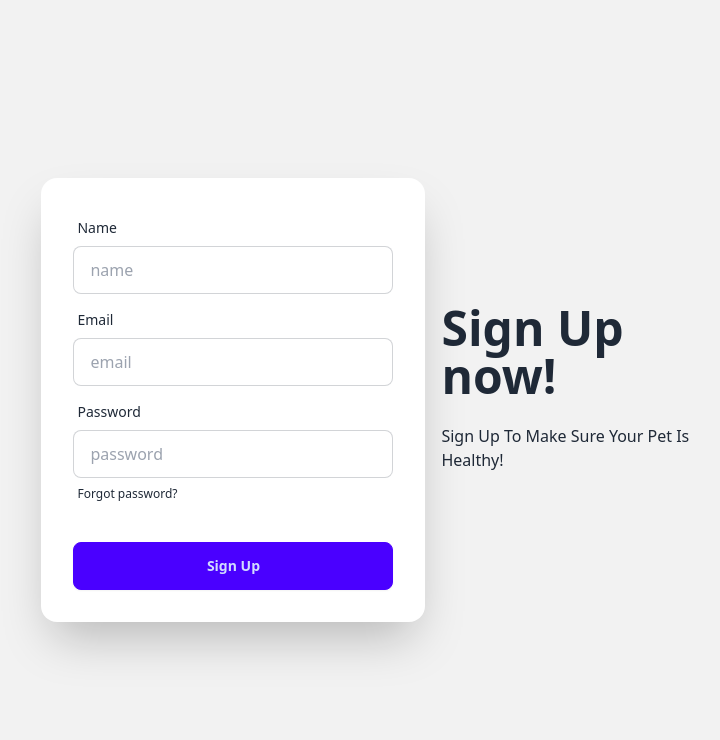
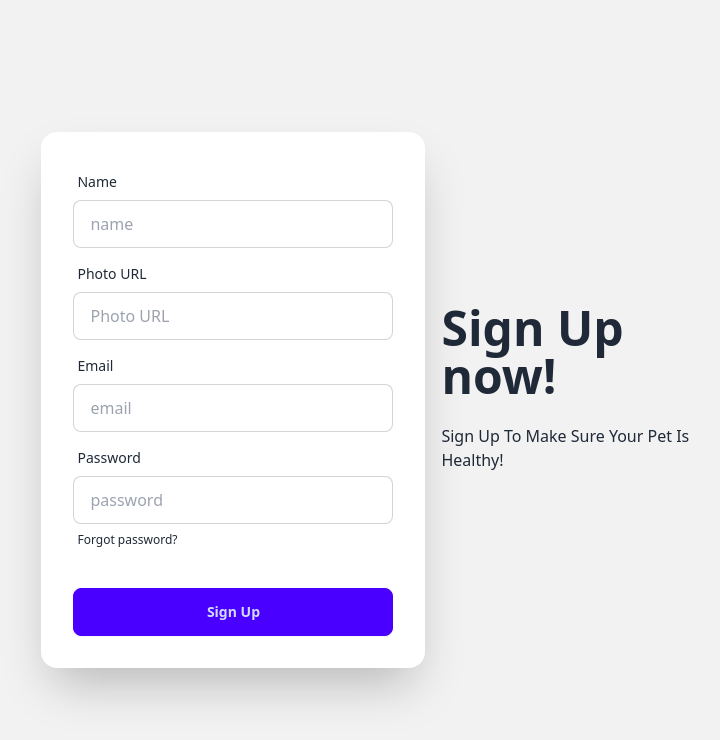
Before and after one commit to junaeddurjoy/pet-corner-frontend, a React (Vite) app: page /signup in a window 1280 px wide. Shown: the top 740 px of the page, without its empty margins (269-989 px from the left). Built offline with nearby package versions, Linux system fonts and the light colour scheme; no server answers.

Commit message:
login signup navigate

```diff
--- a/src/Pages/SignUp/SignUp.jsx
+++ b/src/Pages/SignUp/SignUp.jsx
@@ -2,18 +2,48 @@ import { useContext } from "react";
 import { Helmet } from "react-helmet";
 import { useForm } from "react-hook-form";
 import { AuthContext } from "../../providers/AuthProvider";
+import Swal from 'sweetalert2'
+import { useNavigate } from "react-router-dom";
 
 const SignUp = () => {
 
-    const { register, handleSubmit, watch, formState: { errors } } = useForm();
-    const {createUser} = useContext(AuthContext);
+    const { register, handleSubmit, reset, watch, formState: { errors } } = useForm();
+    const { createUser, updateUserProfile } = useContext(AuthContext);
+
+    const navigate = useNavigate();
 
     const onSubmit = data => {
         createUser(data.email, data.password)
-        .then(result => {
-            const loggedUser = result.user;
-            console.log(loggedUser);
-        })
+            .then(result => {
+                const loggedUser = result.user;
+                console.log(loggedUser);
+                updateUserProfile(data.name, data.photoURL)
+                    .then(() => {
+                        console.log('user profile updated');
+                        reset();
+                        Swal.fire({
+                            title: "SignUp Successful",
+                            showClass: {
+                                popup: `
+                        animate__animated
+                        animate__fadeInUp
+                        animate__faster
+                    `
+                            },
+                            hideClass: {
+                                popup: `
+                        animate__animated
+                        animate__fadeOutDown
+                        animate__faster
+                    `
+                            }
+                        });
+                        navigate('/');
+                    })
+                    .catch((error) => {
+                        console.log(error);
+                    })
+            })
     };
 
     console.log(watch('exxxample'));
@@ -38,6 +68,12 @@ const SignUp = () => {
                                 </label>
                                 <input type="text" {...register("name", { required: true })} placeholder="name" name="name" className="input input-bordered" />
                                 {errors.name && <span className="text-red-500">This field is required</span>}
+                            </div>
+                            <div className="form-control">
+                                <label className="label">
+                                    <span className="label-text">Photo URL</span>
+                                </label>
+                                <input type="text" {...register("photURL", { required: true })} placeholder="Photo URL" name="photoURL" className="input input-bordered" />
                             </div>
                             <div className="form-control">
                                 <label className="label">
--- a/src/providers/AuthProvider.jsx
+++ b/src/providers/AuthProvider.jsx
@@ -1,5 +1,5 @@
 import { createContext, useEffect, useState } from "react";
-import { createUserWithEmailAndPassword, getAuth, onAuthStateChanged, signInWithEmailAndPassword, signOut } from "firebase/auth";
+import { createUserWithEmailAndPassword, getAuth, onAuthStateChanged, signInWithEmailAndPassword, signOut, updateProfile } from "firebase/auth";
 import { app } from "../firebase/firebase.config";
 
 
@@ -25,6 +25,12 @@ const AuthProvider = ({children}) => {
         return signOut(auth);
     }
 
+    const updateUserProfile = (name, photo) => {
+        return updateProfile(auth.currentUser, {
+            displayName: name, photoURL: photo
+        });
+    }
+
     useEffect(() => {
         const unsubscribe =  onAuthStateChanged(auth, currentUser => {
             setUser(currentUser);
@@ -41,7 +47,8 @@ const AuthProvider = ({children}) => {
         loading,
         createUser,
         signIn,
-        logOut
+        logOut,
+        updateUserProfile
     }
 
     return (
```
